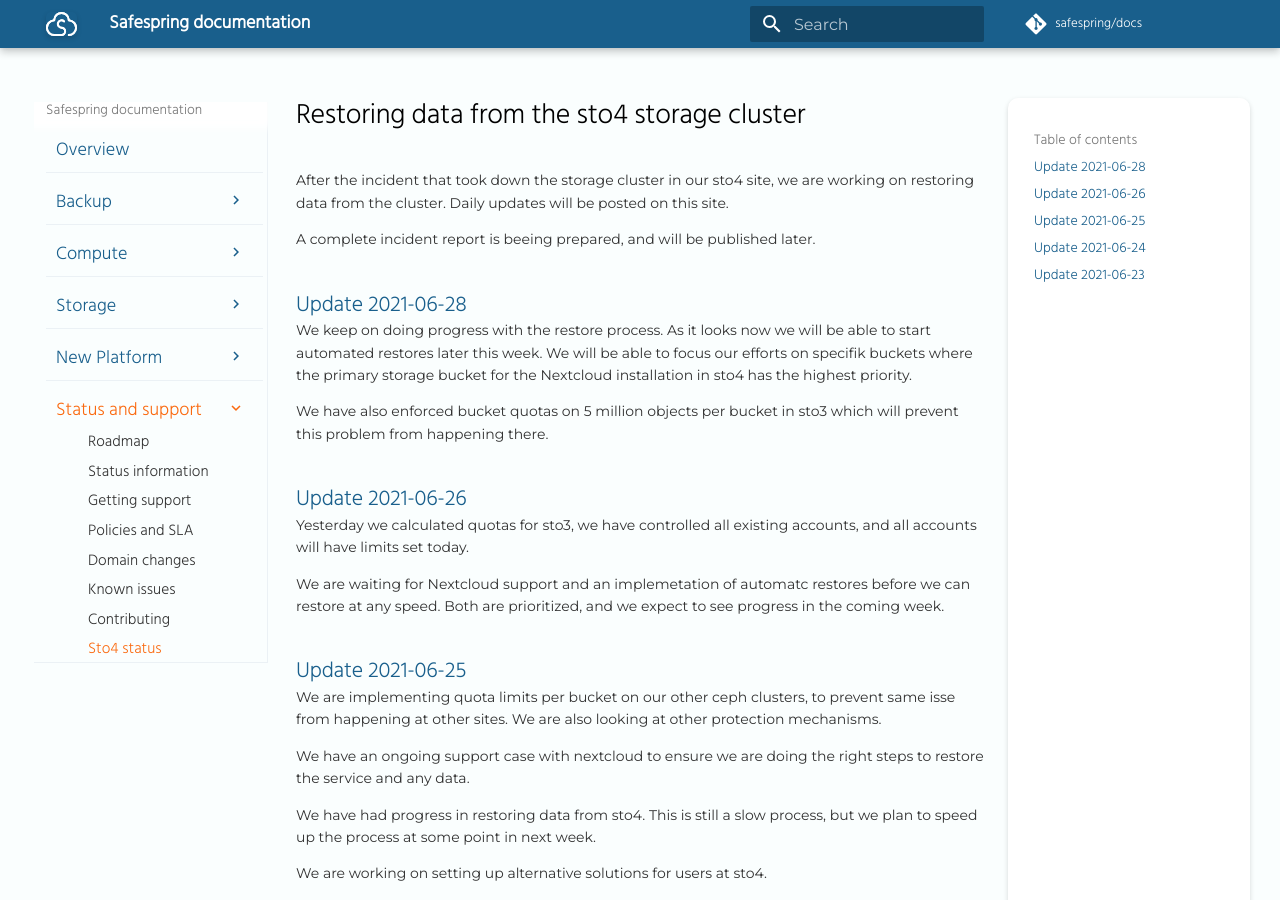
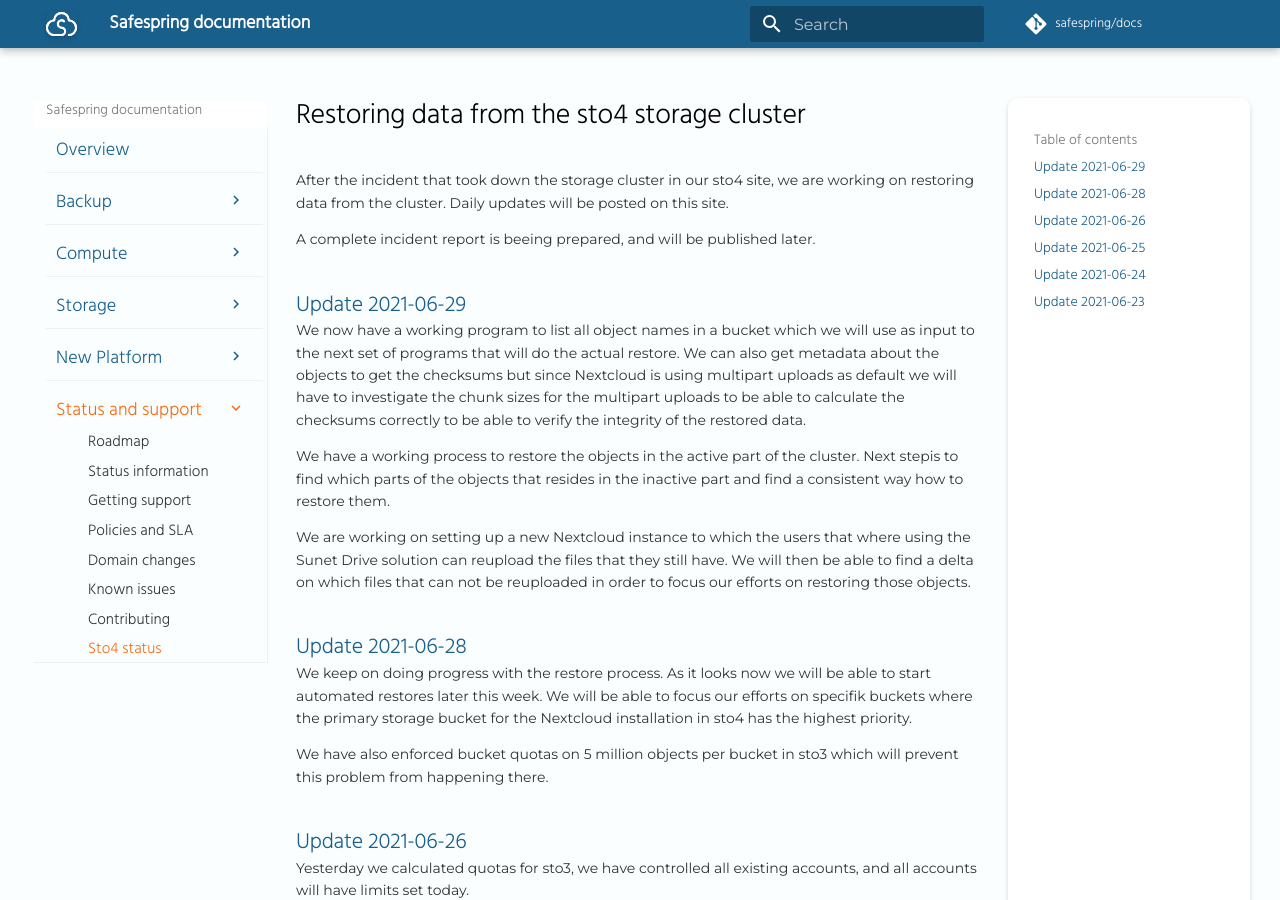
Before and after one commit to safespring/docs, an MkDocs documentation site: the page built from content/service/sto4_storage.md, in a window 1280 px wide and 900 px high. Built offline with MkDocs 1.6.1 and Material for MkDocs 9.7.7, drawn with Linux system fonts in a browser that asks for light colours; a script that is not in the unit is left out; comment, search, counter and statistics services are not loaded; old or Windows-style settings are respelled for this version of MkDocs.

Commit message:
Status update 2021-06-29

```diff
--- a/content/service/sto4_storage.md
+++ b/content/service/sto4_storage.md
@@ -3,6 +3,15 @@
 After the incident that took down the storage cluster in our sto4 site, we are working on restoring data from the cluster. Daily updates will be posted on this site.
 
 A complete incident report is beeing prepared, and will be published later.
+
+## Update 2021-06-29
+We now have a working program to list all object names in a bucket which we will use as
+input to the next set of programs that will do the actual restore. We can also get metadata about the objects to get the checksums but since Nextcloud is using multipart uploads as default we will have to investigate the chunk sizes for the multipart uploads to be able to calculate the checksums correctly to be able to verify the integrity of the restored data.
+
+We have a working process to restore the objects in the active part of the cluster. Next stepis to find which parts of the objects that resides in the inactive part and find a consistent way how to restore them.
+
+We are working on setting up a new Nextcloud instance to which the users that where using the Sunet Drive solution can reupload the files that they still have. We will then be able to find a delta on which files that can not be reuploaded in order to focus our efforts on restoring those objects.
+
 
 ## Update 2021-06-28
 We keep on doing progress with the restore process. As it looks now we will be able to start automated restores later this week. We will be able to focus our efforts on specifik buckets where the primary storage bucket for the Nextcloud installation in sto4 has the highest priority.
```
